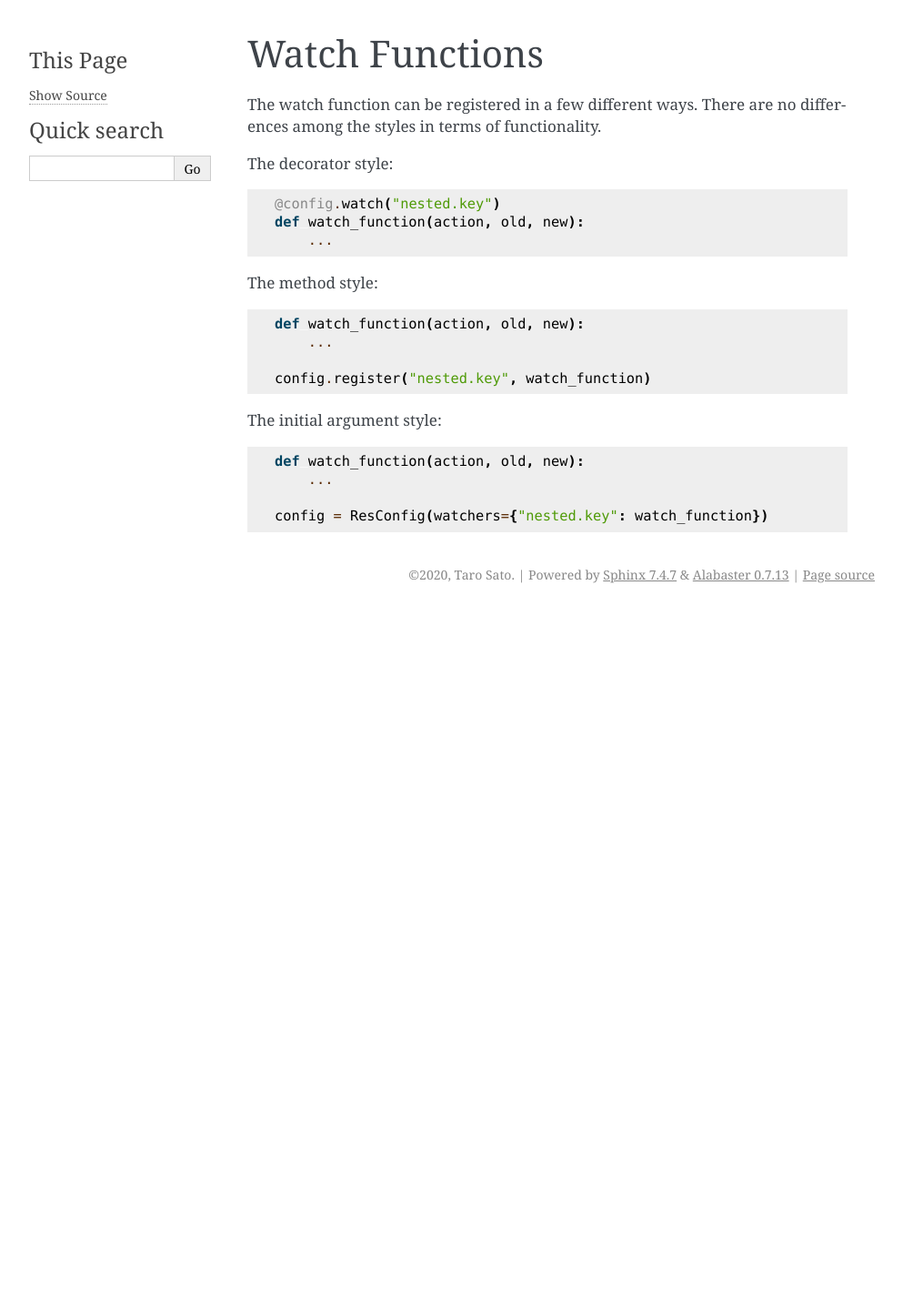
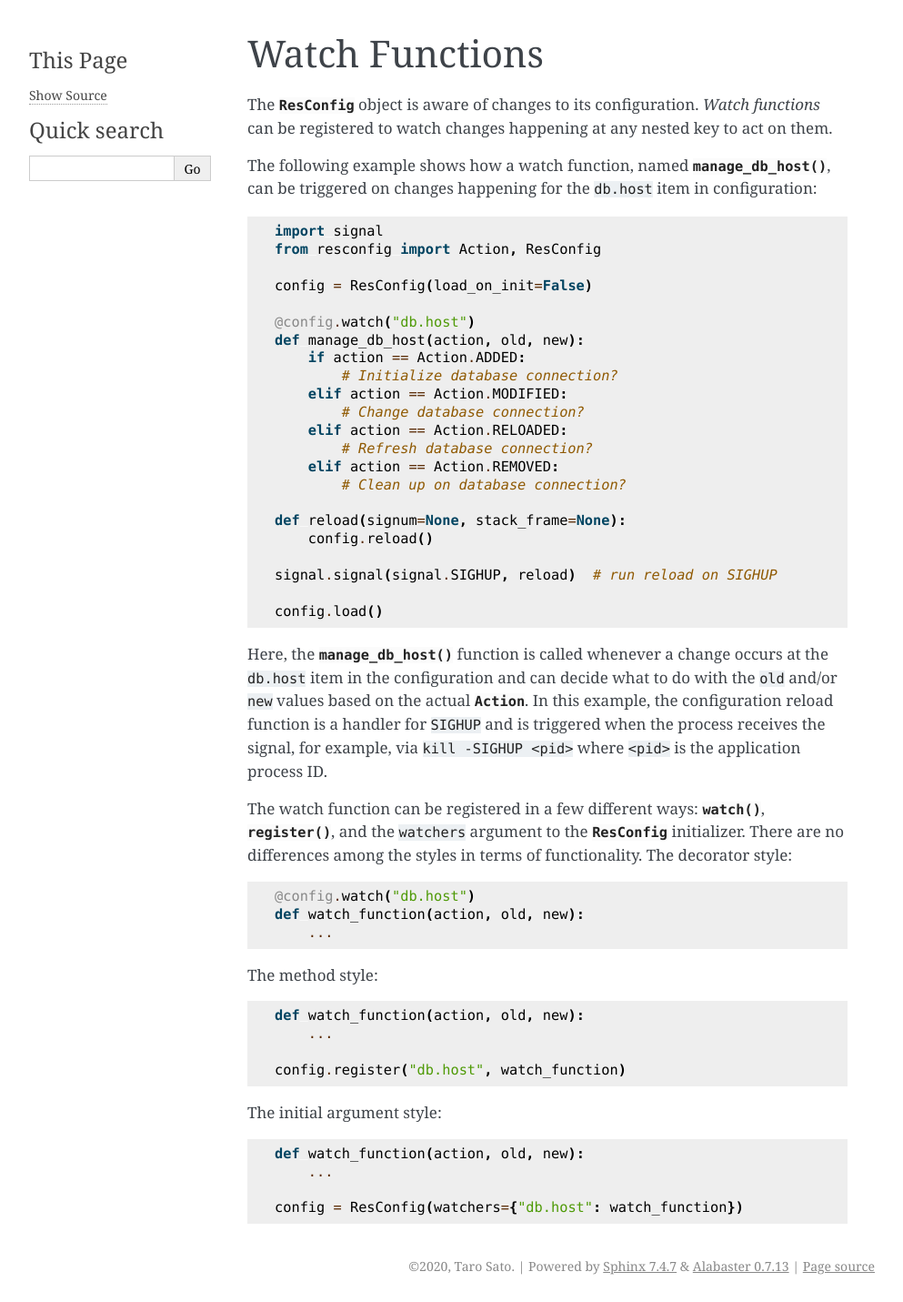
Before and after one commit to okomestudio/resconfig, a Sphinx documentation site: the page built from docs/source/watch_functions.rst, in a window 1280 px wide. Shown: the whole page at 91% size, without its empty margins (148-1141 px from the left). Built offline with Sphinx 7.4.7, drawn with Linux system fonts in a browser that asks for light colours; before the commit the page ends 900 px from its top, so only the background shows below that.

Commit message:
Update watch_functions page

```diff
--- a/docs/source/watch_functions.rst
+++ b/docs/source/watch_functions.rst
@@ -2,14 +2,55 @@
  Watch Functions
 =================
 
-The watch function can be registered in a few different ways. There
-are no differences among the styles in terms of functionality.
+The :class:`.ResConfig` object is aware of changes to its
+configuration. *Watch functions* can be registered to watch changes
+happening at any nested key to act on them.
 
-The decorator style:
+The following example shows how a watch function, named
+:meth:`manage_db_host`, can be triggered on changes happening for the
+``db.host`` item in configuration:
 
 .. code-block:: python
 
-    @config.watch("nested.key")
+    import signal
+    from resconfig import Action, ResConfig
+
+    config = ResConfig(load_on_init=False)
+
+    @config.watch("db.host")
+    def manage_db_host(action, old, new):
+        if action == Action.ADDED:
+            # Initialize database connection?
+        elif action == Action.MODIFIED:
+            # Change database connection?
+        elif action == Action.RELOADED:
+            # Refresh database connection?
+        elif action == Action.REMOVED:
+            # Clean up on database connection?
+
+    def reload(signum=None, stack_frame=None):
+        config.reload()
+
+    signal.signal(signal.SIGHUP, reload)  # run reload on SIGHUP
+
+    config.load()
+
+Here, the :func:`manage_db_host` function is called whenever a change
+occurs at the ``db.host`` item in the configuration and can decide
+what to do with the ``old`` and/or ``new`` values based on the actual
+:class:`.Action`. In this example, the configuration reload function
+is a handler for ``SIGHUP`` and is triggered when the process receives
+the signal, for example, via ``kill -SIGHUP <pid>`` where ``<pid>`` is
+the application process ID.
+
+The watch function can be registered in a few different ways:
+:meth:`.watch`, :meth:`.register`, and the ``watchers`` argument to
+the :class:`.ResConfig` initializer. There are no differences among
+the styles in terms of functionality. The decorator style:
+
+.. code-block:: python
+
+    @config.watch("db.host")
     def watch_function(action, old, new):
         ...
 
@@ -20,7 +61,7 @@ The method style:
     def watch_function(action, old, new):
         ...
 
-    config.register("nested.key", watch_function)
+    config.register("db.host", watch_function)
 
 The initial argument style:
 
@@ -29,4 +70,4 @@ The initial argument style:
     def watch_function(action, old, new):
         ...
 
-    config = ResConfig(watchers={"nested.key": watch_function})
+    config = ResConfig(watchers={"db.host": watch_function})
```
